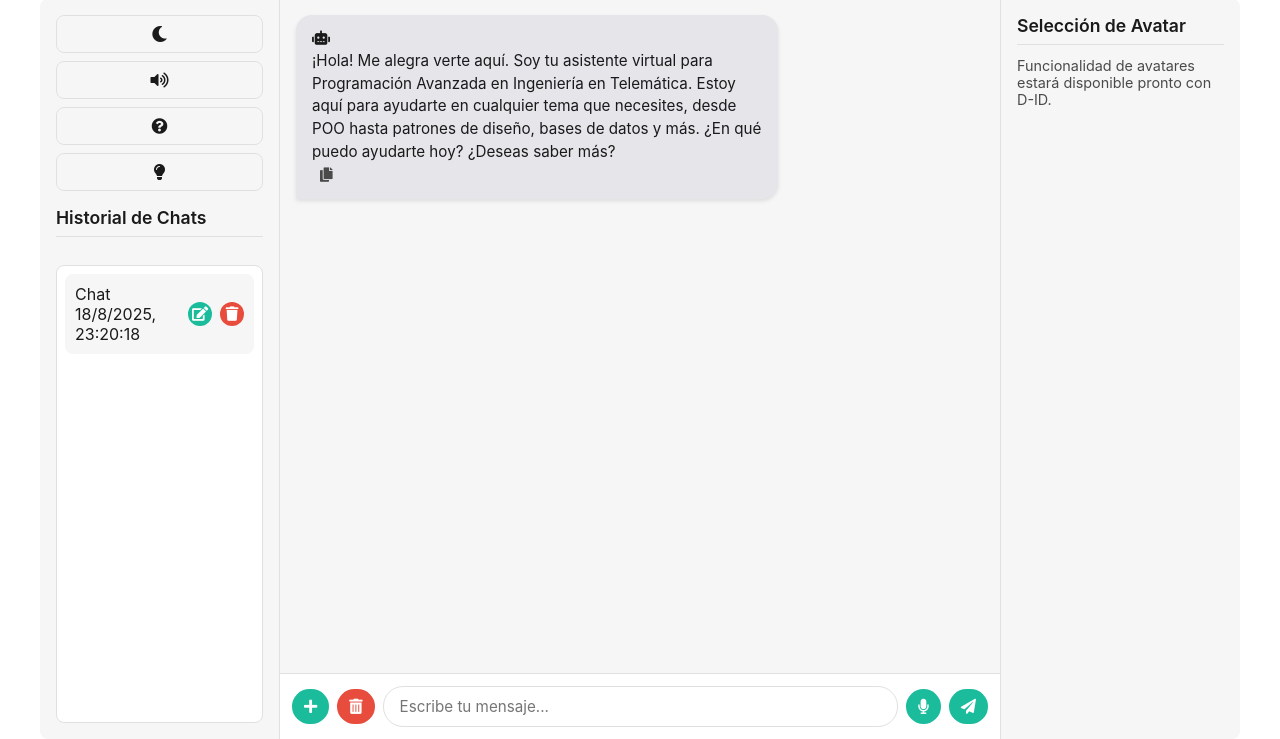
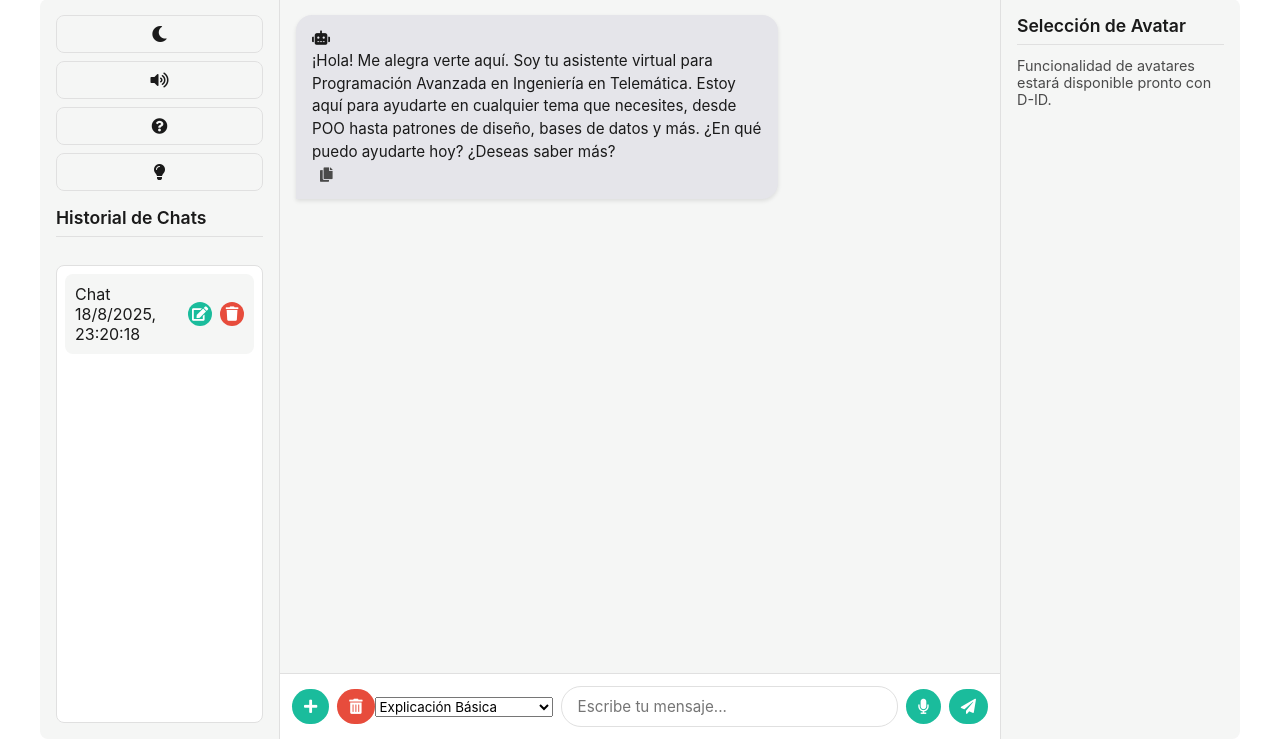
Before and after one commit to eegv2102-create/asistente-virtual, a Flask app: page / in a window 1280 px wide. Shown: the part 61-800 px from the top of the page. Run offline with Flask 3, Linux system fonts and the light colour scheme; data that the repository does not hold is empty; some libraries are stand-ins or nearby versions.

```diff
--- a/templates/index.html
+++ b/templates/index.html
@@ -7,9 +7,7 @@
     <link rel="icon" type="image/x-icon" href="{{ url_for('static', filename='favicon.ico') }}">
     <link rel="stylesheet" href="https://cdnjs.cloudflare.com/ajax/libs/font-awesome/5.15.4/css/all.min.css" integrity="sha512-1ycn6IcaQQ40/MKBW2W4Rhis/DbILU74C1vSrLJxCq57o941Ym01SwNsOMqvEBFlcgUa6xLiPY/NS5R+E6ztJQ==" crossorigin="anonymous">
     <link rel="stylesheet" href="{{ url_for('static', filename='css/style.css') }}">
-    <!-- CDN principal para marked -->
     <script src="https://cdn.jsdelivr.net/npm/marked@14.1.2/lib/marked.umd.min.js" integrity="sha256-0jPHqYk/qUkL9r2gW3N4yWSN+3K7h8VKB1W6j0N4z1I=" crossorigin="anonymous"></script>
-    <!-- Fallback local si el CDN falla -->
     <script>
         if (typeof marked === 'undefined') {
             document.write('<script src="{{ url_for('static', filename='js/marked.min.js') }}"><\/script>');
@@ -26,7 +24,6 @@
 <body>
     <h2 class="app-title">💻 Asistente con Avatar Inteligente de Programación Avanzada</h2>
     <div class="container">
-        <!-- Left Sidebar -->
         <aside class="left-section" id="left-section">
             <button class="menu-toggle" aria-label="Abrir menú lateral" aria-expanded="false" aria-controls="left-section">
                 <i class="fas fa-bars"></i>
@@ -52,16 +49,12 @@
                 </div>
             </div>
         </aside>
-
-        <!-- Main Content -->
         <main class="main-section">
             <div id="voice-hint" class="voice-hint" style="display: none;" aria-live="polite">
                 Haz clic en cualquier lugar para habilitar la voz
             </div>
             <div id="chatbox">
-                <div class="message-container">
-                    <!-- Los mensajes se añadirán dinámicamente aquí con clases .user o .bot -->
-                </div>
+                <div class="message-container"></div>
             </div>
             <div class="input-group">
                 <div class="input-buttons left">
@@ -72,6 +65,11 @@
                         <i class="fas fa-trash-alt"></i>
                     </button>
                 </div>
+                <select id="nivel-explicacion" aria-label="Nivel de explicación">
+                    <option value="basica">Explicación Básica</option>
+                    <option value="ejemplos">Con Ejemplos de Código</option>
+                    <option value="avanzada">Avanzada/Teórica</option>
+                </select>
                 <input type="text" id="input" placeholder="Escribe tu mensaje..." aria-label="Escribir mensaje">
                 <div class="input-buttons right">
                     <button id="voice-toggle-btn" data-tooltip="Iniciar/Detener reconocimiento de voz">
@@ -83,8 +81,6 @@
                 </div>
             </div>
         </main>
-
-        <!-- Right Sidebar -->
         <aside class="right-section" id="right-section">
             <button class="menu-toggle-right" aria-label="Abrir menú de avatares" aria-expanded="false" aria-controls="right-section">
                 <i class="fas fa-bars"></i>
@@ -95,11 +91,7 @@
                 <div class="avatar-options"></div>
             </div>
         </aside>
-
-        <!-- Notification Card -->
         <div id="notification-card"></div>
-
-        <!-- Quiz Modal -->
         <div id="quiz-modal" style="display: none;">
             <div class="modal-content">
                 <h3 id="quiz-question"></h3>
```
